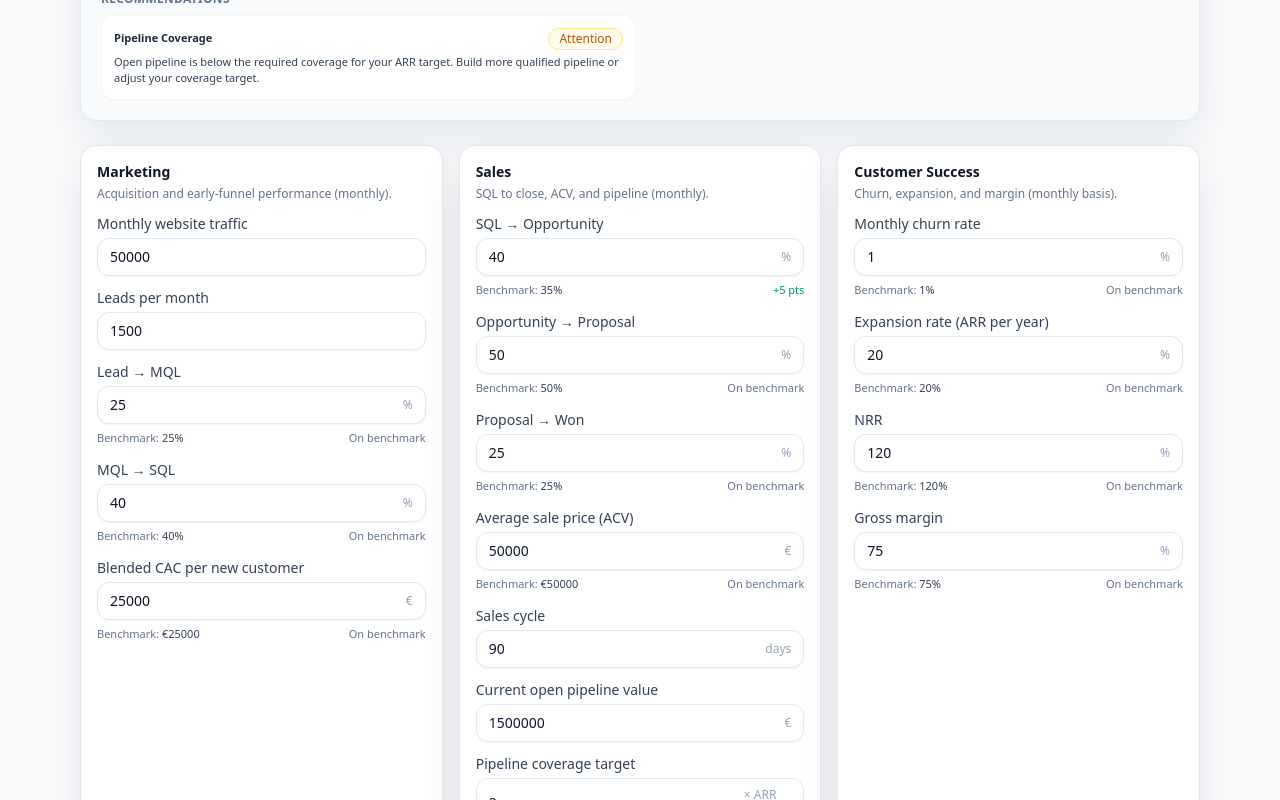
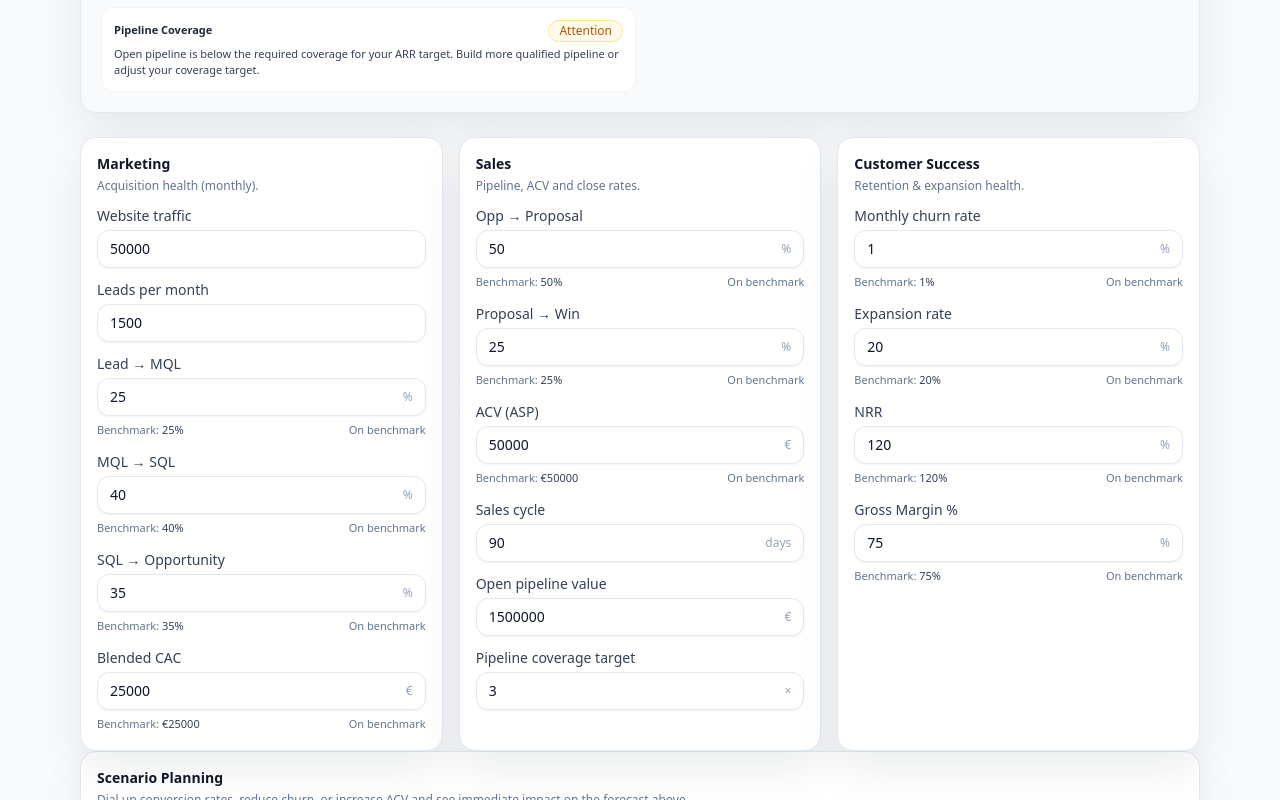
Before and after one commit to powerstephen/saas-throughput-calculator-, a Next.js app: page / in a window 1280 px wide. Shown: the part 620-1420 px from the top of the page. Built offline with nearby package versions, Linux system fonts and the light colour scheme.

Commit message:
Update page.tsx

```diff
--- a/app/page.tsx
+++ b/app/page.tsx
@@ -1,11 +1,14 @@
 "use client";
 
 import { useState, useMemo } from "react";
+import { motion, AnimatePresence } from "framer-motion";
+
 import InputSection from "@/components/InputSection";
 import NumberInput from "@/components/NumberInput";
 import ScenarioPanel from "@/components/ScenarioPanel";
 import ResultsPanel from "@/components/ResultsPanel";
 import MetricInputWithBenchmark from "@/components/MetricInputWithBenchmark";
+
 import {
   calculateAll,
   MarketingInputs,
@@ -25,21 +28,21 @@ export default function Page() {
     leads: 1500,
     mqlRate: 25,
     sqlRate: 40,
-    oppRate: 40,
-    blendedCAC: 25000, // higher by default for enterprise
+    oppRate: 35,
+    blendedCAC: 25000,
   });
 
   const [sales, setSales] = useState<SalesInputs>({
     oppToProposal: 50,
     proposalToWin: 25,
-    asp: 50000, // enterprise-style ACV default
+    asp: 50000,
     salesCycleDays: 90,
     pipelineCoverageTarget: 3,
     openPipelineValue: 1500000,
   });
 
   const [cs, setCs] = useState<CsInputs>({
-    monthlyChurnRate: 1, // 1% monthly churn default
+    monthlyChurnRate: 1,
     expansionRate: 20,
     nrr: 120,
     grossMargin: 75,
@@ -63,24 +66,24 @@ export default function Page() {
   const [showBenchmarkSettings, setShowBenchmarkSettings] = useState(false);
 
   const [marketingBenchmarks, setMarketingBenchmarks] = useState({
-    mqlRate: 25, // %
-    sqlRate: 40, // %
-    oppRate: 35, // %
-    blendedCAC: 25000, // €
+    mqlRate: 25,
+    sqlRate: 40,
+    oppRate: 35,
+    blendedCAC: 25000,
   });
 
   const [salesBenchmarks, setSalesBenchmarks] = useState({
-    sqlToOpp: 35,        // % SQL → Opp
-    oppToProposal: 50,   // %
-    proposalToWin: 25,   // %
-    asp: 50000,          // € ACV
+    sqlToOpp: 35,
+    oppToProposal: 50,
+    proposalToWin: 25,
+    asp: 50000,
   });
 
   const [csBenchmarks, setCsBenchmarks] = useState({
-    monthlyChurnRate: 1, // %
-    expansionRate: 20,   // % / year
-    nrr: 120,            // %
-    grossMargin: 75,     // %
+    monthlyChurnRate: 1,
+    expansionRate: 20,
+    nrr: 120,
+    grossMargin: 75,
   });
 
   // ------------------------
@@ -94,279 +97,54 @@ export default function Page() {
 
   return (
     <main className="mx-auto max-w-6xl px-4 py-8">
-      {/* HEADER WITH BENCHMARK BUTTON ON THE RIGHT */}
-      <header className="mb-6 flex flex-col gap-3 sm:flex-row sm:items-start sm:justify-between">
+      {/* HEADER */}
+      <header className="mb-4 flex flex-col gap-3 sm:flex-row sm:items-start sm:justify-between">
         <div className="space-y-2">
           <h1 className="text-xl font-semibold text-slate-900">
             SaaS Revenue Throughput & Forecast Dashboard
           </h1>
           <p className="max-w-3xl text-sm text-slate-600">
-            Full-funnel view of acquisition, conversion, retention, and
-            profitability. Enter your monthly actuals, set enterprise
-            benchmarks, and see the impact on ARR forecast, churn, and
-            pipeline risk.
+            Full-funnel view of acquisition, conversion, retention, and ARR forecasting.
+            Adjust enterprise benchmarks and track gaps instantly.
           </p>
         </div>
-        <div className="shrink-0">
+
         <button
           type="button"
-            onClick={() =>
-              setShowBenchmarkSettings((prev) => !prev)
-            }
+          onClick={() => setShowBenchmarkSettings((prev) => !prev)}
           className="rounded-full border border-slate-300 px-4 py-2 text-xs font-medium text-slate-800 hover:bg-slate-50"
         >
           {showBenchmarkSettings ? "Hide benchmarks" : "Adjust benchmarks"}
         </button>
-        </div>
       </header>
 
-      {/* HERO DASHBOARD */}
-      <div className="mb-6">
-        <ResultsPanel result={result} targetArr={finance.targetArr} />
-      </div>
-
-      {/* MAIN BODY */}
-      <div className="space-y-4">
-        {/* MARKETING / SALES / CS SIDE BY SIDE */}
-        <div className="grid gap-4 lg:grid-cols-3">
-          {/* MARKETING */}
-          <InputSection
-            title="Marketing"
-            subtitle="Acquisition and early-funnel performance (monthly)."
+      {/* BENCHMARK DROPDOWN (ANIMATED) */}
+      <AnimatePresence>
+        {showBenchmarkSettings && (
+          <motion.section
+            initial={{ opacity: 0, height: 0 }}
+            animate={{ opacity: 1, height: "auto" }}
+            exit={{ opacity: 0, height: 0 }}
+            transition={{ duration: 0.25 }}
+            className="overflow-hidden mb-6 rounded-2xl border border-slate-200 bg-white p-4 shadow-soft"
           >
-            <NumberInput
-              label="Monthly website traffic"
-              value={marketing.traffic}
-              onChange={(v) =>
-                setMarketing({
-                  ...marketing,
-                  traffic: v,
-                })
-              }
-            />
-            <NumberInput
-              label="Leads per month"
-              value={marketing.leads}
-              onChange={(v) =>
-                setMarketing({
-                  ...marketing,
-                  leads: v,
-                })
-              }
-            />
-            <MetricInputWithBenchmark
-              label="Lead → MQL"
-              value={marketing.mqlRate}
-              onChange={(v) =>
-                setMarketing({
-                  ...marketing,
-                  mqlRate: v,
-                })
-              }
-              benchmark={marketingBenchmarks.mqlRate}
-              mode="percent"
-            />
-            <MetricInputWithBenchmark
-              label="MQL → SQL"
-              value={marketing.sqlRate}
-              onChange={(v) =>
-                setMarketing({
-                  ...marketing,
-                  sqlRate: v,
-                })
-              }
-              benchmark={marketingBenchmarks.sqlRate}
-              mode="percent"
-            />
-            <MetricInputWithBenchmark
-              label="Blended CAC per new customer"
-              value={marketing.blendedCAC}
-              onChange={(v) =>
-                setMarketing({
-                  ...marketing,
-                  blendedCAC: v,
-                })
-              }
-              benchmark={marketingBenchmarks.blendedCAC}
-              mode="currency"
-            />
-          </InputSection>
-
-          {/* SALES */}
-          <InputSection
-            title="Sales"
-            subtitle="SQL to close, ACV, and pipeline (monthly)."
-          >
-            {/* SQL → Opportunity lives here logically, but still uses marketing.oppRate as the actual */}
-            <MetricInputWithBenchmark
-              label="SQL → Opportunity"
-              value={marketing.oppRate}
-              onChange={(v) =>
-                setMarketing({
-                  ...marketing,
-                  oppRate: v,
-                })
-              }
-              benchmark={salesBenchmarks.sqlToOpp}
-              mode="percent"
-            />
-            <MetricInputWithBenchmark
-              label="Opportunity → Proposal"
-              value={sales.oppToProposal}
-              onChange={(v) =>
-                setSales({
-                  ...sales,
-                  oppToProposal: v,
-                })
-              }
-              benchmark={salesBenchmarks.oppToProposal}
-              mode="percent"
-            />
-            <MetricInputWithBenchmark
-              label="Proposal → Won"
-              value={sales.proposalToWin}
-              onChange={(v) =>
-                setSales({
-                  ...sales,
-                  proposalToWin: v,
-                })
-              }
-              benchmark={salesBenchmarks.proposalToWin}
-              mode="percent"
-            />
-            <MetricInputWithBenchmark
-              label="Average sale price (ACV)"
-              value={sales.asp}
-              onChange={(v) =>
-                setSales({
-                  ...sales,
-                  asp: v,
-                })
-              }
-              benchmark={salesBenchmarks.asp}
-              mode="currency"
-            />
-            <NumberInput
-              label="Sales cycle"
-              suffix="days"
-              value={sales.salesCycleDays}
-              onChange={(v) =>
-                setSales({
-                  ...sales,
-                  salesCycleDays: v,
-                })
-              }
-            />
-            <NumberInput
-              label="Current open pipeline value"
-              suffix="€"
-              value={sales.openPipelineValue}
-              onChange={(v) =>
-                setSales({
-                  ...sales,
-                  openPipelineValue: v,
-                })
-              }
-            />
-            <NumberInput
-              label="Pipeline coverage target"
-              suffix="× ARR gap"
-              value={sales.pipelineCoverageTarget}
-              onChange={(v) =>
-                setSales({
-                  ...sales,
-                  pipelineCoverageTarget: v,
-                })
-              }
-              step={0.5}
-            />
-          </InputSection>
-
-          {/* CUSTOMER SUCCESS */}
-          <InputSection
-            title="Customer Success"
-            subtitle="Churn, expansion, and margin (monthly basis)."
-          >
-            <MetricInputWithBenchmark
-              label="Monthly churn rate"
-              value={cs.monthlyChurnRate}
-              onChange={(v) =>
-                setCs({
-                  ...cs,
-                  monthlyChurnRate: v,
-                })
-              }
-              benchmark={csBenchmarks.monthlyChurnRate}
-              mode="percent"
-            />
-            <MetricInputWithBenchmark
-              label="Expansion rate (ARR per year)"
-              value={cs.expansionRate}
-              onChange={(v) =>
-                setCs({
-                  ...cs,
-                  expansionRate: v,
-                })
-              }
-              benchmark={csBenchmarks.expansionRate}
-              mode="percent"
-            />
-            <MetricInputWithBenchmark
-              label="NRR"
-              value={cs.nrr}
-              onChange={(v) =>
-                setCs({
-                  ...cs,
-                  nrr: v,
-                })
-              }
-              benchmark={csBenchmarks.nrr}
-              mode="percent"
-            />
-            <MetricInputWithBenchmark
-              label="Gross margin"
-              value={cs.grossMargin}
-              onChange={(v) =>
-                setCs({
-                  ...cs,
-                  grossMargin: v,
-                })
-              }
-              benchmark={csBenchmarks.grossMargin}
-              mode="percent"
-            />
-          </InputSection>
-        </div>
-
-        {/* BENCHMARK SETTINGS (WITH ARR CURRENT/TARGET COLUMN) */}
-        {showBenchmarkSettings && (
-          <section className="rounded-2xl border border-slate-200 bg-white p-4 shadow-soft">
             <div className="mb-3">
-              <h2 className="text-sm font-semibold text-slate-900">
-                Benchmarks
-              </h2>
+              <h2 className="text-sm font-semibold text-slate-900">Benchmarks</h2>
               <p className="text-xs text-slate-600">
-                Set your enterprise benchmarks for ACV, churn, funnel
-                performance, and ARR. These power the grey benchmark values
-                in the inputs and help the dashboard reflect your motion.
+                Enterprise benchmarks for ACV, churn, conversion performance, and ARR.
               </p>
             </div>
 
-            <div className="mt-3 grid gap-4 md:grid-cols-4">
+            <div className="grid gap-4 md:grid-cols-4">
               {/* Marketing benchmarks */}
               <div className="space-y-2 rounded-xl border border-slate-100 bg-slate-50/60 p-3">
-                <h3 className="text-xs font-semibold text-slate-800">
-                  Marketing benchmarks
-                </h3>
+                <h3 className="text-xs font-semibold text-slate-800">Marketing</h3>
                 <NumberInput
                   label="Lead → MQL target"
                   suffix="%"
                   value={marketingBenchmarks.mqlRate}
                   onChange={(v) =>
-                    setMarketingBenchmarks({
-                      ...marketingBenchmarks,
-                      mqlRate: v,
-                    })
+                    setMarketingBenchmarks({ ...marketingBenchmarks, mqlRate: v })
                   }
                 />
                 <NumberInput
@@ -374,21 +152,15 @@ export default function Page() {
                   suffix="%"
                   value={marketingBenchmarks.sqlRate}
                   onChange={(v) =>
-                    setMarketingBenchmarks({
-                      ...marketingBenchmarks,
-                      sqlRate: v,
-                    })
+                    setMarketingBenchmarks({ ...marketingBenchmarks, sqlRate: v })
                   }
                 />
                 <NumberInput
-                  label="SQL → Opportunity target"
+                  label="SQL → Opp target"
                   suffix="%"
                   value={marketingBenchmarks.oppRate}
                   onChange={(v) =>
-                    setMarketingBenchmarks({
-                      ...marketingBenchmarks,
-                      oppRate: v,
-                    })
+                    setMarketingBenchmarks({ ...marketingBenchmarks, oppRate: v })
                   }
                 />
                 <NumberInput
@@ -406,18 +178,13 @@ export default function Page() {
 
               {/* Sales benchmarks */}
               <div className="space-y-2 rounded-xl border border-slate-100 bg-slate-50/60 p-3">
-                <h3 className="text-xs font-semibold text-slate-800">
-                  Sales benchmarks
-                </h3>
+                <h3 className="text-xs font-semibold text-slate-800">Sales</h3>
                 <NumberInput
                   label="SQL → Opp target"
                   suffix="%"
                   value={salesBenchmarks.sqlToOpp}
                   onChange={(v) =>
-                    setSalesBenchmarks({
-                      ...salesBenchmarks,
-                      sqlToOpp: v,
-                    })
+                    setSalesBenchmarks({ ...salesBenchmarks, sqlToOpp: v })
                   }
                 />
                 <NumberInput
@@ -443,23 +210,18 @@ export default function Page() {
                   }
                 />
                 <NumberInput
-                  label="ACV benchmark (ASP)"
+                  label="ACV target"
                   suffix="€"
                   value={salesBenchmarks.asp}
                   onChange={(v) =>
-                    setSalesBenchmarks({
-                      ...salesBenchmarks,
-                      asp: v,
-                    })
+                    setSalesBenchmarks({ ...salesBenchmarks, asp: v })
                   }
                 />
               </div>
 
               {/* CS benchmarks */}
               <div className="space-y-2 rounded-xl border border-slate-100 bg-slate-50/60 p-3">
-                <h3 className="text-xs font-semibold text-slate-800">
-                  Churn & CS benchmarks
-                </h3>
+                <h3 className="text-xs font-semibold text-slate-800">Customer Success</h3>
                 <NumberInput
                   label="Monthly churn target"
                   suffix="%"
@@ -472,14 +234,11 @@ export default function Page() {
                   }
                 />
                 <NumberInput
-                  label="Expansion target / year"
+                  label="Expansion target"
                   suffix="%"
                   value={csBenchmarks.expansionRate}
                   onChange={(v) =>
-                    setCsBenchmarks({
-                      ...csBenchmarks,
-                      expansionRate: v,
-                    })
+                    setCsBenchmarks({ ...csBenchmarks, expansionRate: v })
                   }
                 />
                 <NumberInput
@@ -487,68 +246,209 @@ export default function Page() {
                   suffix="%"
                   value={csBenchmarks.nrr}
                   onChange={(v) =>
-                    setCsBenchmarks({
-                      ...csBenchmarks,
-                      nrr: v,
-                    })
+                    setCsBenchmarks({ ...csBenchmarks, nrr: v })
                   }
                 />
                 <NumberInput
-                  label="Gross margin target"
+                  label="Gross Margin target"
                   suffix="%"
                   value={csBenchmarks.grossMargin}
                   onChange={(v) =>
-                    setCsBenchmarks({
-                      ...csBenchmarks,
-                      grossMargin: v,
-                    })
+                    setCsBenchmarks({ ...csBenchmarks, grossMargin: v })
                   }
                 />
               </div>
 
-              {/* ARR benchmarks / inputs */}
+              {/* ARR benchmarks */}
               <div className="space-y-2 rounded-xl border border-slate-100 bg-slate-50/60 p-3">
-                <h3 className="text-xs font-semibold text-slate-800">
-                  ARR & growth benchmarks
-                </h3>
+                <h3 className="text-xs font-semibold text-slate-800">ARR</h3>
                 <NumberInput
                   label="Current ARR"
                   suffix="€"
                   value={finance.currentArr}
                   onChange={(v) =>
-                    setFinance({
-                      ...finance,
-                      currentArr: v,
-                    })
+                    setFinance({ ...finance, currentArr: v })
                   }
                 />
                 <NumberInput
-                  label="Target ARR (12 months)"
+                  label="12-month ARR target"
                   suffix="€"
                   value={finance.targetArr}
                   onChange={(v) =>
-                    setFinance({
-                      ...finance,
-                      targetArr: v,
-                    })
+                    setFinance({ ...finance, targetArr: v })
                   }
                 />
               </div>
             </div>
-          </section>
+          </motion.section>
         )}
+      </AnimatePresence>
 
-        {/* SCENARIO PLANNING AT THE BOTTOM */}
-        <InputSection
-          title="Scenario planning"
-          subtitle="Test what happens if you lift conversion, reduce churn, or increase ACV. Sliders directly adjust the model in the dashboard above."
-        >
-          <ScenarioPanel
-            scenarios={scenarios}
-            onChange={setScenarios}
+      {/* HERO DASHBOARD */}
+      <div className="mb-6">
+        <ResultsPanel result={result} targetArr={finance.targetArr} />
+      </div>
+
+      {/* 3 COLS: Marketing, Sales, CS */}
+      <div className="grid gap-4 lg:grid-cols-3">
+        {/* MARKETING */}
+        <InputSection title="Marketing" subtitle="Acquisition health (monthly).">
+          <NumberInput
+            label="Website traffic"
+            value={marketing.traffic}
+            onChange={(v) =>
+              setMarketing({ ...marketing, traffic: v })
+            }
+          />
+          <NumberInput
+            label="Leads per month"
+            value={marketing.leads}
+            onChange={(v) =>
+              setMarketing({ ...marketing, leads: v })
+            }
+          />
+          <MetricInputWithBenchmark
+            label="Lead → MQL"
+            value={marketing.mqlRate}
+            onChange={(v) =>
+              setMarketing({ ...marketing, mqlRate: v })
+            }
+            benchmark={marketingBenchmarks.mqlRate}
+            mode="percent"
+          />
+          <MetricInputWithBenchmark
+            label="MQL → SQL"
+            value={marketing.sqlRate}
+            onChange={(v) =>
+              setMarketing({ ...marketing, sqlRate: v })
+            }
+            benchmark={marketingBenchmarks.sqlRate}
+            mode="percent"
+          />
+          <MetricInputWithBenchmark
+            label="SQL → Opportunity"
+            value={marketing.oppRate}
+            onChange={(v) =>
+              setMarketing({ ...marketing, oppRate: v })
+            }
+            benchmark={marketingBenchmarks.oppRate}
+            mode="percent"
+          />
+          <MetricInputWithBenchmark
+            label="Blended CAC"
+            value={marketing.blendedCAC}
+            onChange={(v) =>
+              setMarketing({ ...marketing, blendedCAC: v })
+            }
+            benchmark={marketingBenchmarks.blendedCAC}
+            mode="currency"
+          />
+        </InputSection>
+
+        {/* SALES */}
+        <InputSection title="Sales" subtitle="Pipeline, ACV and close rates.">
+          <MetricInputWithBenchmark
+            label="Opp → Proposal"
+            value={sales.oppToProposal}
+            onChange={(v) =>
+              setSales({ ...sales, oppToProposal: v })
+            }
+            benchmark={salesBenchmarks.oppToProposal}
+            mode="percent"
+          />
+          <MetricInputWithBenchmark
+            label="Proposal → Win"
+            value={sales.proposalToWin}
+            onChange={(v) =>
+              setSales({ ...sales, proposalToWin: v })
+            }
+            benchmark={salesBenchmarks.proposalToWin}
+            mode="percent"
+          />
+          <MetricInputWithBenchmark
+            label="ACV (ASP)"
+            value={sales.asp}
+            onChange={(v) =>
+              setSales({ ...sales, asp: v })
+            }
+            benchmark={salesBenchmarks.asp}
+            mode="currency"
+          />
+          <NumberInput
+            label="Sales cycle"
+            suffix="days"
+            value={sales.salesCycleDays}
+            onChange={(v) =>
+              setSales({ ...sales, salesCycleDays: v })
+            }
+          />
+          <NumberInput
+            label="Open pipeline value"
+            suffix="€"
+            value={sales.openPipelineValue}
+            onChange={(v) =>
+              setSales({ ...sales, openPipelineValue: v })
+            }
+          />
+          <NumberInput
+            label="Pipeline coverage target"
+            suffix="×"
+            value={sales.pipelineCoverageTarget}
+            step={0.5}
+            onChange={(v) =>
+              setSales({ ...sales, pipelineCoverageTarget: v })
+            }
+          />
+        </InputSection>
+
+        {/* CUSTOMER SUCCESS */}
+        <InputSection title="Customer Success" subtitle="Retention & expansion health.">
+          <MetricInputWithBenchmark
+            label="Monthly churn rate"
+            value={cs.monthlyChurnRate}
+            onChange={(v) =>
+              setCs({ ...cs, monthlyChurnRate: v })
+            }
+            benchmark={csBenchmarks.monthlyChurnRate}
+            mode="percent"
+          />
+          <MetricInputWithBenchmark
+            label="Expansion rate"
+            value={cs.expansionRate}
+            onChange={(v) =>
+              setCs({ ...cs, expansionRate: v })
+            }
+            benchmark={csBenchmarks.expansionRate}
+            mode="percent"
+          />
+          <MetricInputWithBenchmark
+            label="NRR"
+            value={cs.nrr}
+            onChange={(v) =>
+              setCs({ ...cs, nrr: v })
+            }
+            benchmark={csBenchmarks.nrr}
+            mode="percent"
+          />
+          <MetricInputWithBenchmark
+            label="Gross Margin %"
+            value={cs.grossMargin}
+            onChange={(v) =>
+              setCs({ ...cs, grossMargin: v })
+            }
+            benchmark={csBenchmarks.grossMargin}
+            mode="percent"
           />
         </InputSection>
       </div>
+
+      {/* SCENARIO AT BOTTOM */}
+      <InputSection
+        title="Scenario Planning"
+        subtitle="Dial up conversion rates, reduce churn, or increase ACV and see immediate impact on the forecast above."
+      >
+        <ScenarioPanel scenarios={scenarios} onChange={setScenarios} />
+      </InputSection>
     </main>
   );
 }
```
Lines whose indentation alone changed are shown as unchanged.
